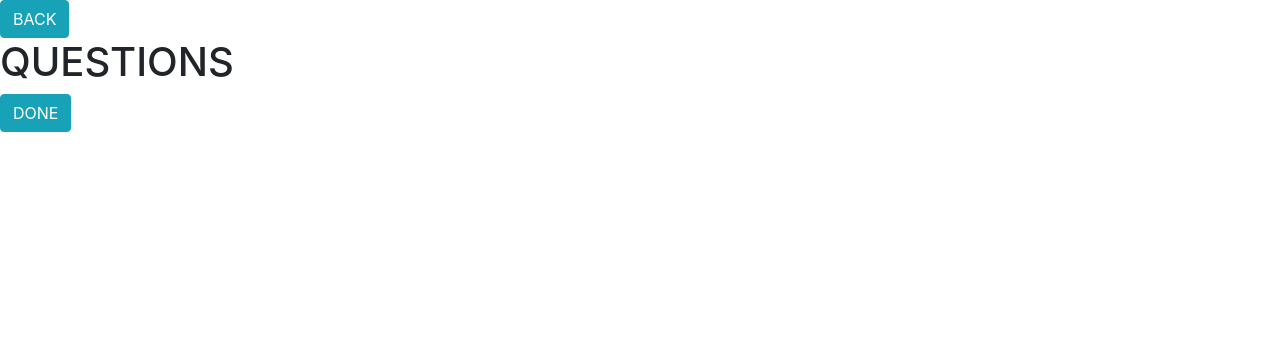
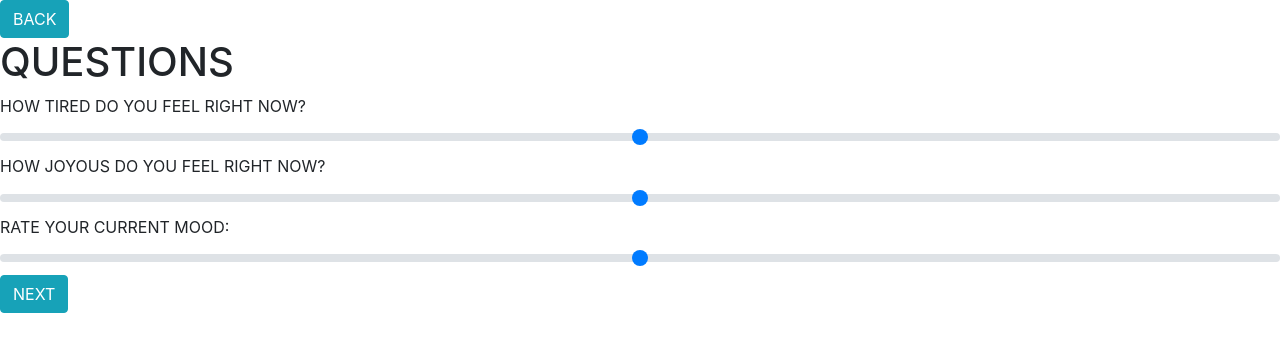
Before and after one commit to kunkunzhu/ENERGi-app, a React (Create React App) app: page /questions in a window 1280 px wide. Shown: the top 352 px of the page. Built offline with nearby package versions, Linux system fonts and the light colour scheme.

Commit message:
added sliderinos
and getting integer valuerinos

```diff
--- /dev/null
+++ b/src/Questions.css
@@ -0,0 +1,12 @@
+
+
+.Questions {
+    display: flex;
+    flex-direction: column-reverse;
+    justify-content: flex-start;
+    height: 100%;
+}
+
+.hidden{
+    display: none;
+}
--- a/src/Questions.js
+++ b/src/Questions.js
@@ -1,8 +1,20 @@
-import styles from "./TabBar.css"
+import styles from "./Questions.css"
 import React from "react"
 import Button from "react-bootstrap/Button"
-import Nav from "react-bootstrap/Nav"
-import TabBar from "./TabBar";
+
+var energyLevel = 0;
+
+function handleClick(){
+    var fs = require("fs");
+    console.log("calculating");
+    let q1Score = parseInt(document.getElementById("q1Range").value);
+    let q2Score = parseInt(document.getElementById("q2Range").value);
+    let q3Score = parseInt(document.getElementById("q3Range").value);
+    energyLevel = (q1Score + q2Score  + q3Score)/3;
+    console.log(q1Score,q2Score,q3Score,energyLevel);
+
+
+}
 
 function Questions() {
 
@@ -11,10 +23,40 @@ function Questions() {
             <Button href="/" variant="info">BACK</Button>{' '}
             <h1>QUESTIONS</h1>
 
-            <Button variant="info">DONE</Button>{' '}
+            <div id="questions" className={styles.Questions}>
+                <label htmlFor="customRange1">HOW TIRED DO YOU FEEL RIGHT NOW?</label>
+                <input type="range" className="custom-range" id="q1Range" />
+                <label htmlFor="customRange2">HOW JOYOUS DO YOU FEEL RIGHT NOW?</label>
+                <input type="range" className="custom-range" id="q2Range" />
+                <label htmlFor="customRange3">RATE YOUR CURRENT MOOD:</label>
+                <input type="range" className="custom-range" id="q3Range" />
+            </div>
+
+            {/* <Button id="next" onClick={handleClick} href="/" variant="info">NEXT</Button>{' '} */}
+            <Button id="next" onClick={handleClick} variant="info">NEXT</Button>{' '}
         </>
+
     )
 
 }
+/*
+var nextBtn = document.getElementById("next");
+let Q1 = document.getElementById('q1');
+let Q2 = document.getElementById('q2');
+let Q3 = document.getElementById('q3');
 
+Q1.className = "";
+    Q2.className = "hidden";
+    Q3.className = "hidden";
+
+nextBtn.onclick = function () {
+    Q1.className = "hidden";
+    Q2.className = "";
+    Q3.className = "hidden";
+}
+
+var submitBtn = document.getElementById("submit");
+    submitBtn.onclick = function(){
+    console.log("button clicked");
+}*/
 export default Questions
```
Also changed, not shown: src/file.txt (added).
